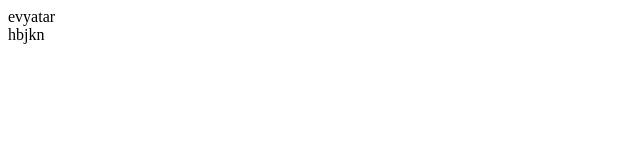
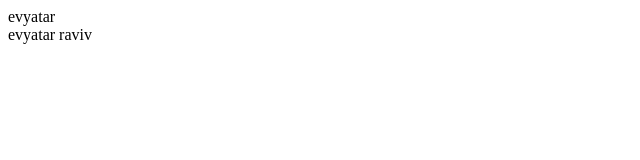
Before and after one commit to ravivev/test, a plain HTML site: page index.html in a window 1280 px wide. Shown: the full height of the page, 0-640 px from the left. Drawn offline with Linux system fonts and the light colour scheme.

Commit message:
add index.html

```diff
--- a/index.html
+++ b/index.html
@@ -7,7 +7,7 @@
     </head>
     <body>
         <div>evyatar</div>
-        hbjkn
+        evyatar raviv
         <script></script>
     </body>
 </html>
```
